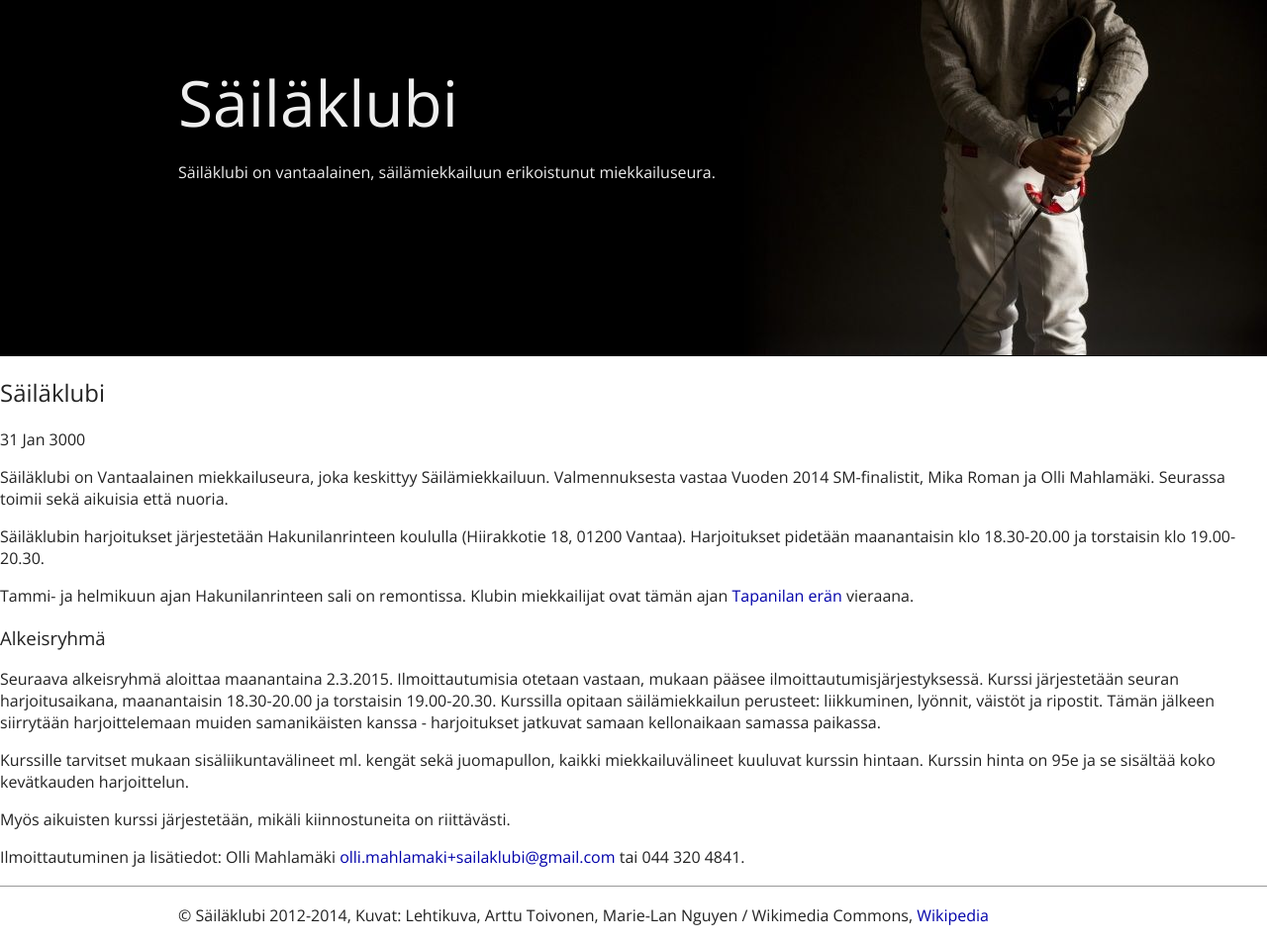
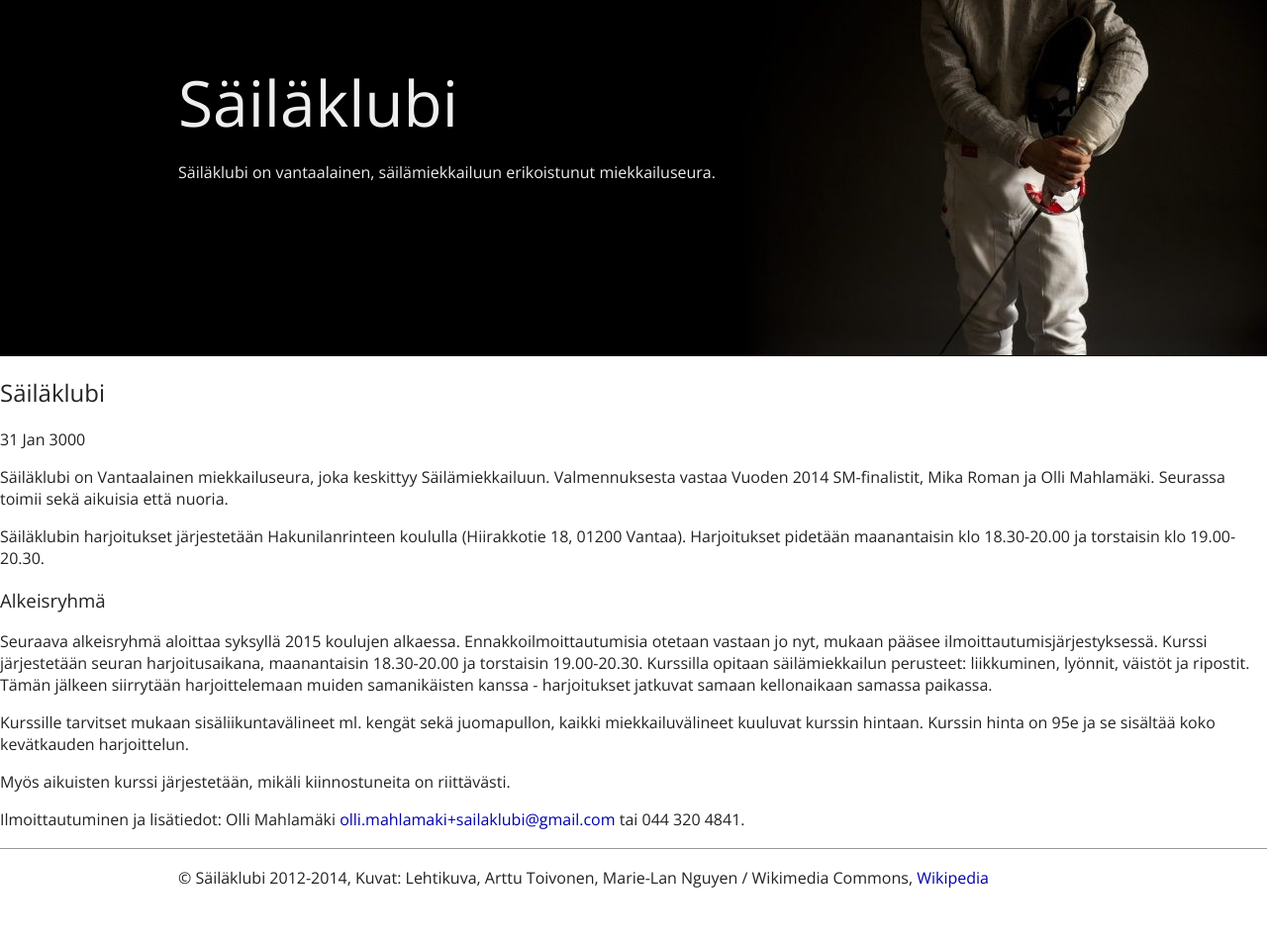
Before and after one commit to omahlama/sailaklubi.fi, a Jekyll site: the page built from _posts/3000-01-31-sailaklubi.md, in a window 1280 px wide. Shown: the whole page at 99% size. Built offline with Jekyll 4.4.1, drawn with Linux system fonts in a browser that asks for light colours; Markdown is read by kramdown in place of the engine named in the settings; after the commit the page ends 916 px from its top, so only the background shows below that.

Commit message:
Evakko pois, alkeisryhmä päivitetty

```diff
--- a/_posts/3000-01-31-sailaklubi.md
+++ b/_posts/3000-01-31-sailaklubi.md
@@ -7,11 +7,9 @@ Säiläklubi on Vantaalainen miekkailuseura, joka keskittyy Säilämiekkailuun.
 
 Säiläklubin harjoitukset järjestetään Hakunilanrinteen koululla (Hiirakkotie 18, 01200 Vantaa). Harjoitukset pidetään maanantaisin klo 18.30-20.00 ja torstaisin klo 19.00-20.30.
 
-Tammi- ja helmikuun ajan Hakunilanrinteen sali on remontissa. Klubin miekkailijat ovat tämän ajan [Tapanilan erän](http://eramiekkailu.fi) vieraana.
-
 ### Alkeisryhmä
 
-Seuraava alkeisryhmä aloittaa maanantaina 2.3.2015. Ilmoittautumisia otetaan vastaan, mukaan pääsee ilmoittautumisjärjestyksessä. Kurssi järjestetään seuran harjoitusaikana, maanantaisin 18.30-20.00 ja torstaisin 19.00-20.30. Kurssilla opitaan säilämiekkailun perusteet: liikkuminen, lyönnit, väistöt ja ripostit. Tämän jälkeen siirrytään harjoittelemaan muiden samanikäisten kanssa - harjoitukset jatkuvat samaan kellonaikaan samassa paikassa.
+Seuraava alkeisryhmä aloittaa syksyllä 2015 koulujen alkaessa. Ennakkoilmoittautumisia otetaan vastaan jo nyt, mukaan pääsee ilmoittautumisjärjestyksessä. Kurssi järjestetään seuran harjoitusaikana, maanantaisin 18.30-20.00 ja torstaisin 19.00-20.30. Kurssilla opitaan säilämiekkailun perusteet: liikkuminen, lyönnit, väistöt ja ripostit. Tämän jälkeen siirrytään harjoittelemaan muiden samanikäisten kanssa - harjoitukset jatkuvat samaan kellonaikaan samassa paikassa.
 
 Kurssille tarvitset mukaan sisäliikuntavälineet ml. kengät sekä juomapullon, kaikki miekkailuvälineet kuuluvat kurssin hintaan. Kurssin hinta on 95e ja se sisältää koko kevätkauden harjoittelun.
 
```
